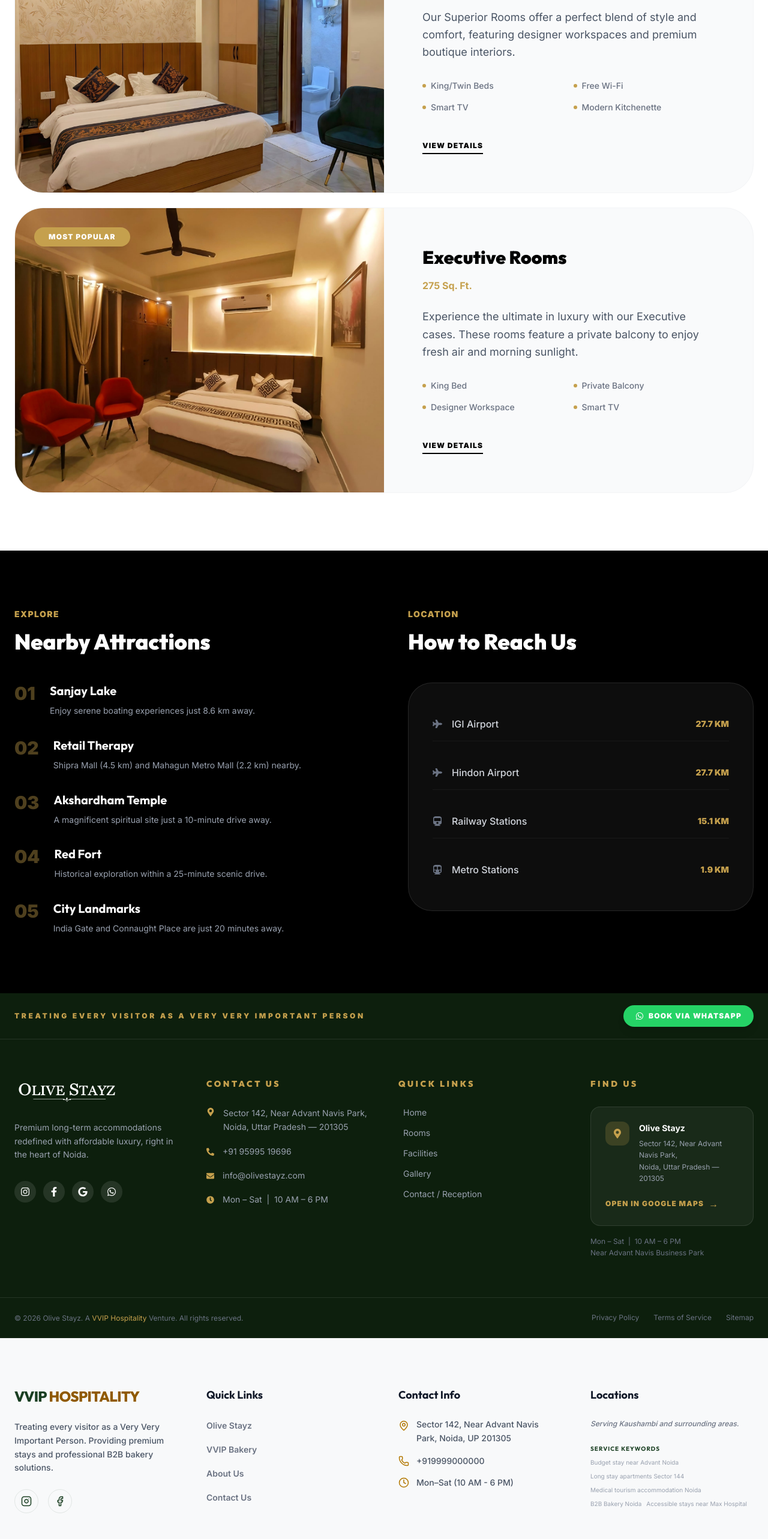
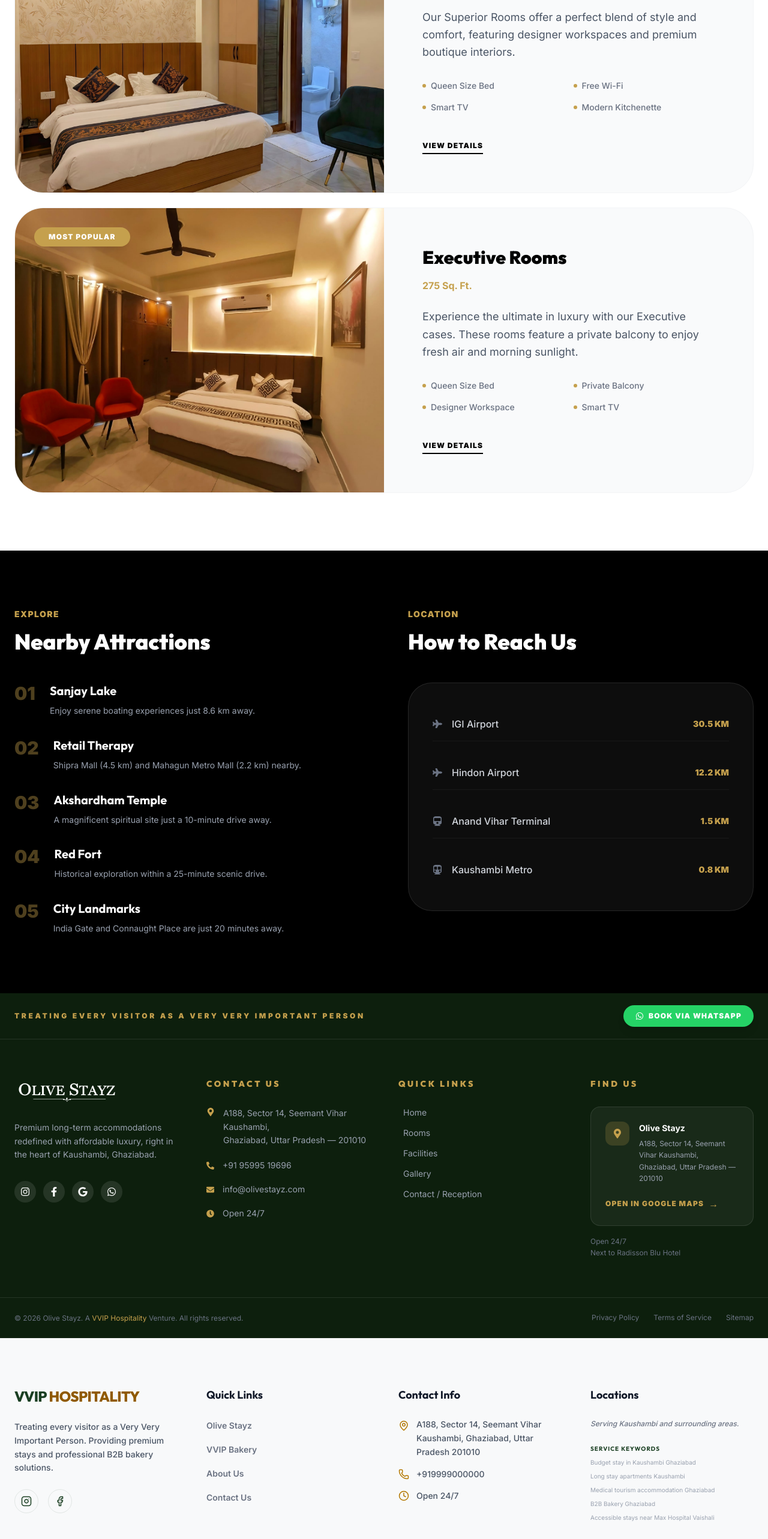
Before and after one commit to Adarshkumar370/vvip_hospitality, a Next.js app: page /olive-stayz in a window 1280 px wide. Shown: the part 2000-4566 px from the top of the page at 60% size. Built offline with nearby package versions, Linux system fonts and the light colour scheme.

Commit message:
Fixed address and other details

```diff
--- a/app/about-us/page.tsx
+++ b/app/about-us/page.tsx
@@ -126,7 +126,7 @@ export default function AboutUs() {
                 <div className="text-center mb-20">
                     <h2 className="text-4xl md:text-6xl font-serif font-black mb-8 text-brand-olive-dark tracking-tight">Our Reach</h2>
                     <p className="text-gray-600 text-lg max-w-2xl mx-auto font-medium">
-                        Based in Noida, we serve the NCR region with a focus on local expertise and global standards.
+                        Based in Kaushambi, Ghaziabad, we serve the NCR region with a focus on local expertise and global standards.
                     </p>
                 </div>
 
--- a/app/contact/page.tsx
+++ b/app/contact/page.tsx
@@ -24,7 +24,7 @@ export default function Contact() {
                         Get in <span className="text-brand-gold-bright">Touch</span>
                     </motion.h1>
                     <p className="text-gray-500 max-w-2xl mx-auto">
-                        Whether you're looking for a premium stay near Advant Noida or a B2B bakery partner, we're here to help.
+                        Whether you&apos;re looking for a premium stay in Kaushambi, Ghaziabad or a B2B bakery partner, we&apos;re here to help.
                     </p>
                 </div>
             </section>
--- a/app/olive-stayz/page.tsx
+++ b/app/olive-stayz/page.tsx
@@ -323,7 +323,7 @@ const ROOM_DATA = [
         size: "225 Sq. Ft.",
         description: "Our Superior Rooms offer a perfect blend of style and comfort, featuring designer workspaces and premium boutique interiors.",
         image: "/images/IMG_20260320_180335.jpg",
-        features: ["King/Twin Beds", "Free Wi-Fi", "Smart TV", "Modern Kitchenette", "Rain Shower"],
+        features: ["Queen Size Bed", "Free Wi-Fi", "Smart TV", "Modern Kitchenette", "Rain Shower"],
         badge: null
     },
     {
@@ -331,7 +331,7 @@ const ROOM_DATA = [
         size: "275 Sq. Ft.",
         description: "Experience the ultimate in luxury with our Executive cases. These rooms feature a private balcony to enjoy fresh air and morning sunlight.",
         image: "/images/IMG_20260319_202803.jpg",
-        features: ["King Bed", "Private Balcony", "Designer Workspace", "Smart TV", "Rain Shower", "Electronic Safe"],
+        features: ["Queen Size Bed", "Private Balcony", "Designer Workspace", "Smart TV", "Rain Shower", "Electronic Safe"],
         badge: "Most Popular"
     }
 ];
@@ -345,10 +345,10 @@ const ATTRACTIONS_DATA = [
 ];
 
 const REACH_DATA = [
-    { point: "IGI Airport", dist: "27.7 KM", icon: <FaPlane /> },
-    { point: "Hindon Airport", dist: "27.7 KM", icon: <FaPlane /> },
-    { point: "Railway Stations", dist: "15.1 KM", icon: <FaTrain /> },
-    { point: "Metro Stations", dist: "1.9 KM", icon: <FaSubway /> },
+    { point: "IGI Airport", dist: "30.5 KM", icon: <FaPlane /> },
+    { point: "Hindon Airport", dist: "12.2 KM", icon: <FaPlane /> },
+    { point: "Anand Vihar Terminal", dist: "1.5 KM", icon: <FaTrain /> },
+    { point: "Kaushambi Metro", dist: "0.8 KM", icon: <FaSubway /> },
 ];
 
 import { FaWifi, FaPlane, FaUserTie, FaShieldAlt, FaSuitcase, FaTrain, FaSubway } from "react-icons/fa";
--- a/app/olive-stayz/rooms/page.tsx
+++ b/app/olive-stayz/rooms/page.tsx
@@ -17,7 +17,7 @@ const ROOM_DETAILS = [
         longDesc: "Our Superior Rooms are designed for the modern traveler who values both aesthetics and utility. Each room features meticulously curated boutique interiors, a dedicated designer workspace, and high-quality furnishings that create a home-away-from-home atmosphere.",
         image: "/images/IMG_20260320_180335.jpg",
         amenities: [
-            { icon: <FaBed />, text: "King/Twin Beds" },
+            { icon: <FaBed />, text: "Queen Size Bed" },
             { icon: <FaWifi />, text: "High-Speed Wi-Fi" },
             { icon: <FaTv />, text: "Smart TV" },
             { icon: <FaShower />, text: "Rain Shower" },
@@ -40,7 +40,7 @@ const ROOM_DETAILS = [
         image: "/images/IMG_20260319_202803.jpg",
         badge: "Most Popular",
         amenities: [
-            { icon: <FaBed />, text: "King Bed" },
+            { icon: <FaBed />, text: "Queen Size Bed" },
             { icon: <FaWifi />, text: "Ultra-Fast Wi-Fi" },
             { icon: <FaTv />, text: "55\" Smart TV" },
             { icon: <FaShower />, text: "Luxury Rain Shower" },
--- a/components/olive-stayz/Footer.tsx
+++ b/components/olive-stayz/Footer.tsx
@@ -76,7 +76,7 @@ export default function OliveStayzFooter() {
                         />
                     </Link>
                     <p className="text-gray-400 text-sm leading-relaxed">
-                        Premium long-term accommodations redefined with affordable luxury, right in the heart of Noida.
+                        Premium long-term accommodations redefined with affordable luxury, right in the heart of Kaushambi, Ghaziabad.
                     </p>
 
                     {/* Social Icons */}
@@ -105,8 +105,8 @@ export default function OliveStayzFooter() {
                         <li className="flex items-start gap-3.5 text-gray-400 text-sm leading-relaxed group">
                             <FaMapMarkerAlt className="mt-0.5 text-[#C5A04D] shrink-0" size={14} />
                             <span>
-                                Sector 142, Near Advant Navis Park,<br />
-                                Noida, Uttar Pradesh — 201305
+                                A188, Sector 14, Seemant Vihar Kaushambi,<br />
+                                Ghaziabad, Uttar Pradesh — 201010
                             </span>
                         </li>
                         <li>
@@ -129,7 +129,7 @@ export default function OliveStayzFooter() {
                         </li>
                         <li className="flex items-center gap-3.5 text-gray-400 text-sm">
                             <FaClock className="text-[#C5A04D] shrink-0" size={13} />
-                            Mon – Sat &nbsp;|&nbsp; 10 AM – 6 PM
+                            Open 24/7
                         </li>
                     </ul>
                 </div>
@@ -172,8 +172,8 @@ export default function OliveStayzFooter() {
                             <div>
                                 <p className="text-white font-bold text-sm mb-1">Olive Stayz</p>
                                 <p className="text-gray-400 text-xs leading-relaxed">
-                                    Sector 142, Near Advant Navis Park,<br />
-                                    Noida, Uttar Pradesh — 201305
+                                    A188, Sector 14, Seemant Vihar Kaushambi,<br />
+                                    Ghaziabad, Uttar Pradesh — 201010
                                 </p>
                             </div>
                         </div>
@@ -183,8 +183,8 @@ export default function OliveStayzFooter() {
                         </div>
                     </a>
                     <p className="mt-4 text-gray-500 text-xs leading-relaxed">
-                        Mon – Sat &nbsp;|&nbsp; 10 AM – 6 PM<br />
-                        Near Advant Navis Business Park
+                        Open 24/7<br />
+                        Next to Radisson Blu Hotel
                     </p>
                 </div>
             </div>
--- a/lib/constants/config.ts
+++ b/lib/constants/config.ts
@@ -1,15 +1,15 @@
 export const SITE_CONFIG = {
     name: "VVIP Hospitality",
     tagline: "Treating every visitor as a Very Very Important Person",
-    hq: "Sector 142, Near Advant Navis Park, Noida, UP 201305",
+    hq: "A188, Sector 14, Seemant Vihar Kaushambi, Ghaziabad, Uttar Pradesh 201010",
     whatsapp: "+919999000000",
     whatsappMessage: "Hello, I would like to inquire about VVIP Hospitality services.",
     keywords: [
-        "Budget stay near Advant Noida",
-        "Long stay apartments Sector 144",
-        "Medical tourism accommodation Noida",
-        "B2B Bakery Noida",
-        "Accessible stays near Max Hospital"
+        "Budget stay in Kaushambi Ghaziabad",
+        "Long stay apartments Kaushambi",
+        "Medical tourism accommodation Ghaziabad",
+        "B2B Bakery Ghaziabad",
+        "Accessible stays near Max Hospital Vaishali"
     ],
-    operations: "Mon–Sat (10 AM - 6 PM)",
+    operations: "Open 24/7",
 };
```
